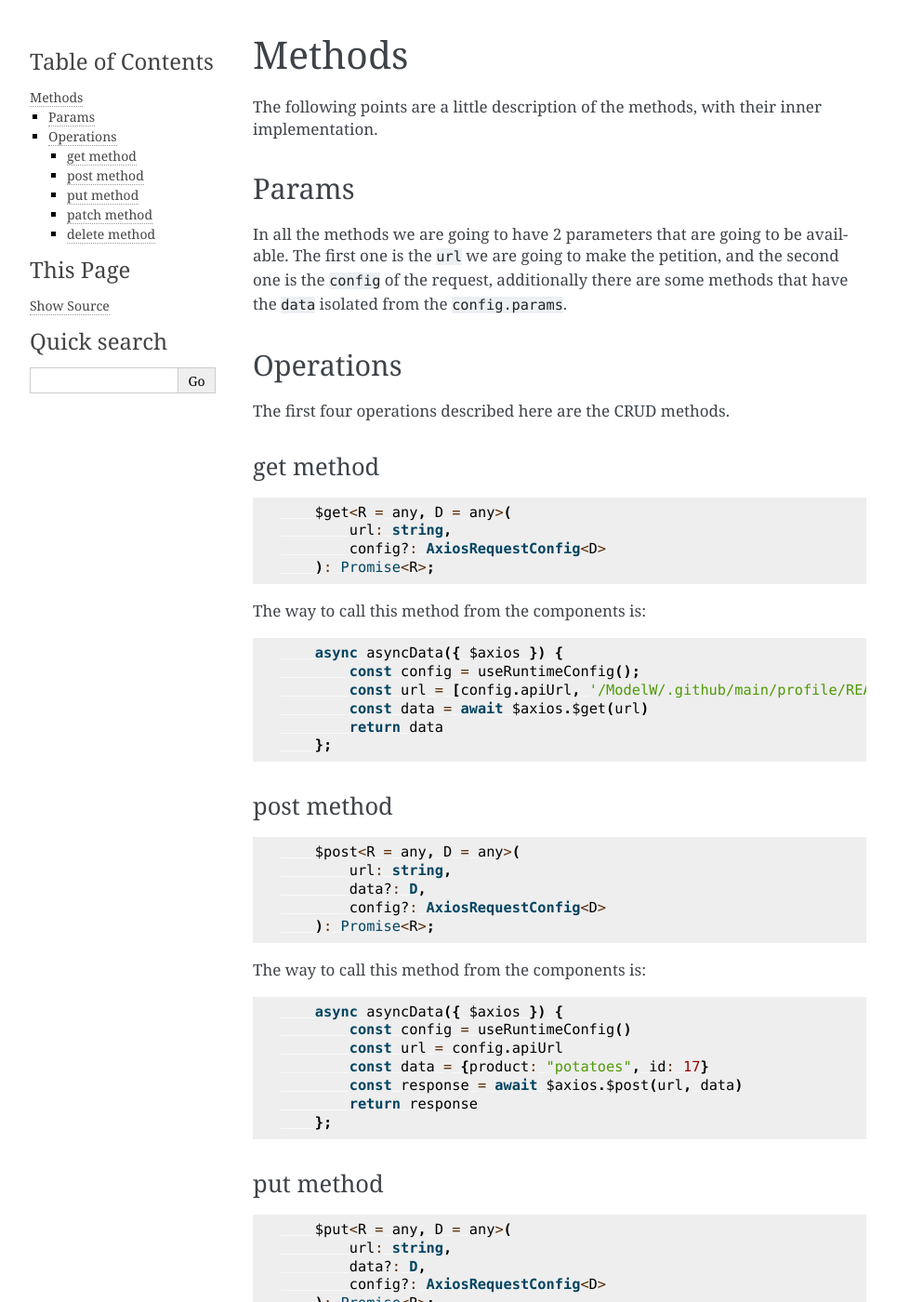
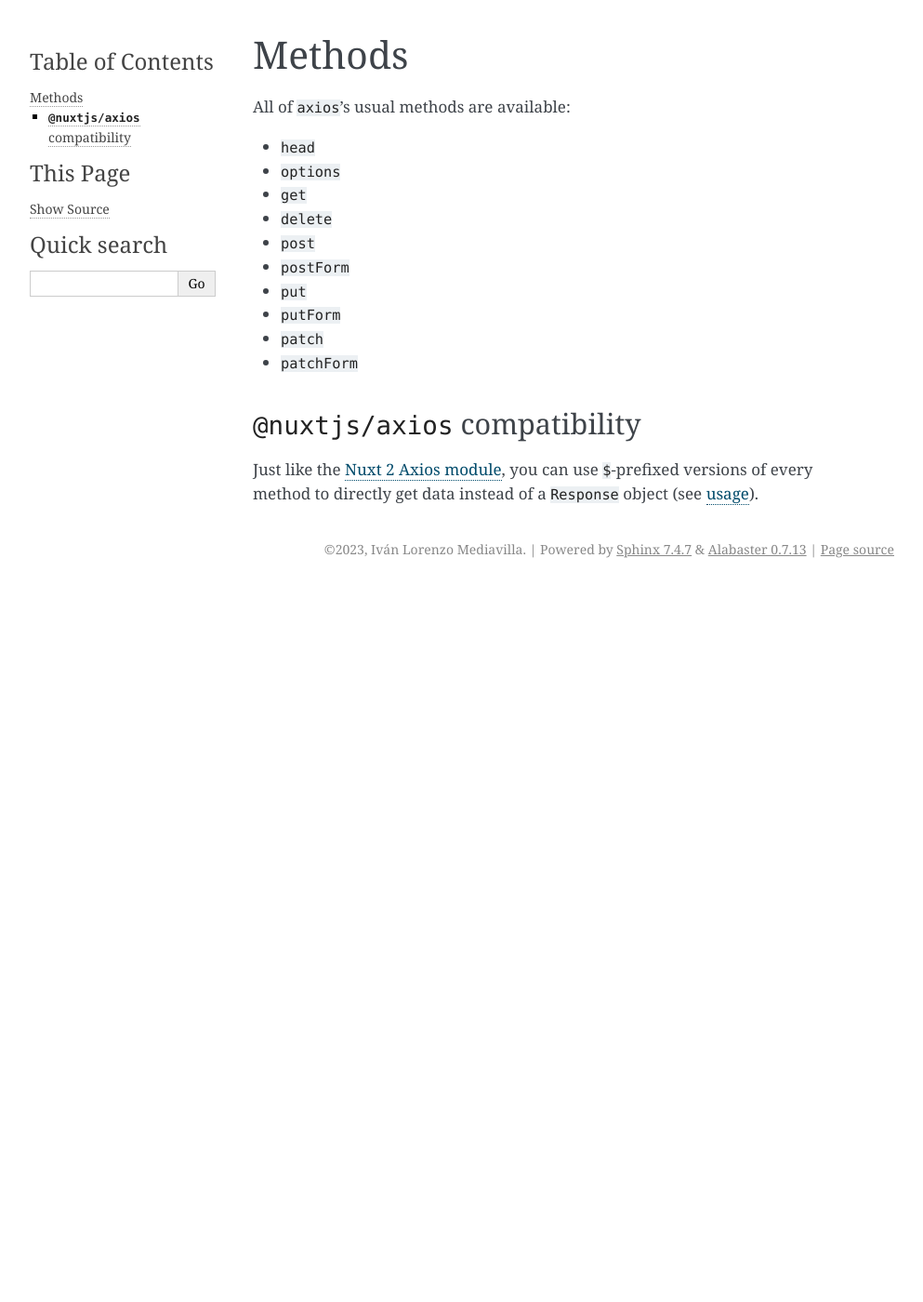
Before and after one commit to ModelW/axios-ts, a Sphinx documentation site: the page built from doc/source/methods.md, in a window 1280 px wide and 1400 px high. Shown: the whole window at 93% size, without its empty margins (148-1141 px from the left). Built offline with Sphinx 7.4.7, drawn with Linux system fonts in a browser that asks for light colours; some of the changed text lies outside the part shown.

````diff
--- a/doc/source/index.rst
+++ b/doc/source/index.rst
@@ -8,8 +8,8 @@
    :caption: Contents:
 
    installation
+   usage
    methods
-   usage
    contributing
 
 
--- a/doc/source/methods.md
+++ b/doc/source/methods.md
@@ -1,113 +1,20 @@
 # Methods
 
-The following points are a little description of the methods, with
-their inner implementation.
+All of `axios`'s usual methods are available:
 
-## Params
-In all the methods we are going to have 2 parameters that are going to be available.
-The first one is the `url` we are going to make the petition, and the second one is the `config`
-of the request, additionally there are some methods that have the `data` isolated from the `config.params`.
+- `head`
+- `options`
+- `get`
+- `delete`
+- `post`
+- `postForm`
+- `put`
+- `putForm`
+- `patch`
+- `patchForm`
 
-## Operations
-The first four operations described here are the CRUD methods.
+## `@nuxtjs/axios` compatibility
 
-#### get method
-
-```typescript
-    $get<R = any, D = any>(
-        url: string,
-        config?: AxiosRequestConfig<D>
-    ): Promise<R>;
-```
-The way to call this method from the components is:
-```javascript
-    async asyncData({ $axios }) {
-        const config = useRuntimeConfig();
-        const url = [config.apiUrl, '/ModelW/.github/main/profile/README.md'].join("")
-        const data = await $axios.$get(url)
-        return data
-    };
-```
-
-#### post method
-
-```typescript
-    $post<R = any, D = any>(
-        url: string,
-        data?: D,
-        config?: AxiosRequestConfig<D>
-    ): Promise<R>;
-```
-The way to call this method from the components is:
-```javascript
-    async asyncData({ $axios }) {
-        const config = useRuntimeConfig()
-        const url = config.apiUrl
-        const data = {product: "potatoes", id: 17}
-        const response = await $axios.$post(url, data)
-        return response
-    };
-```
-
-#### put method
-
-```typescript
-    $put<R = any, D = any>(
-        url: string,
-        data?: D,
-        config?: AxiosRequestConfig<D>
-    ): Promise<R>;
-```
-The way to call this method from the components is:
-```javascript
-    async asyncData({ $axios }) {
-        const config = useRuntimeConfig()
-        const url = config.apiUrl
-        const data = {product: "potatoes", id: 17}
-        const response = await $axios.$put(url, data)
-        return response
-    };
-```
-
-#### patch method
-
-```typescript
-    $patch<R = any, D = any>(
-        url: string,
-        data?: D,
-        config?: AxiosRequestConfig<D>
-    ): Promise<R>;
-```
-The way to call this method from the components is:
-```javascript
-    async asyncData({ $axios }) {
-        const config = useRuntimeConfig()
-        const url = config.apiUrl
-        const data = {product: "potatoes", id: 17}
-        const response = await $axios.$patch(url, data)
-        return response
-    };
-```
-
-#### delete method
-
-```typescript
-    $delete<R = any, D = any>(
-        url: string,
-        config?: AxiosRequestConfig<D>
-    ): Promise<R>;
-```
-The way to call this method from the components is:
-```javascript
-    async asyncData({ $axios }) {
-        const config = useRuntimeConfig()
-        const url = config.apiUrl
-        const configParams = {
-            params: {
-                id:17
-            }
-        }
-        const response = await $axios.$delete(url, configParams)
-        return response
-    };
-```
+Just like the [Nuxt 2 Axios module](https://axios.nuxtjs.org/usage/#-shortcuts),
+you can use `$`-prefixed versions of every method to directly get data instead
+of a `Response` object (see [usage](usage)).
````
Also changed, not shown: doc/source/installation.md (+7 -5 lines), doc/source/usage.md (+20 -30 lines), doc/source/contributing.md (line endings or trailing spaces).
